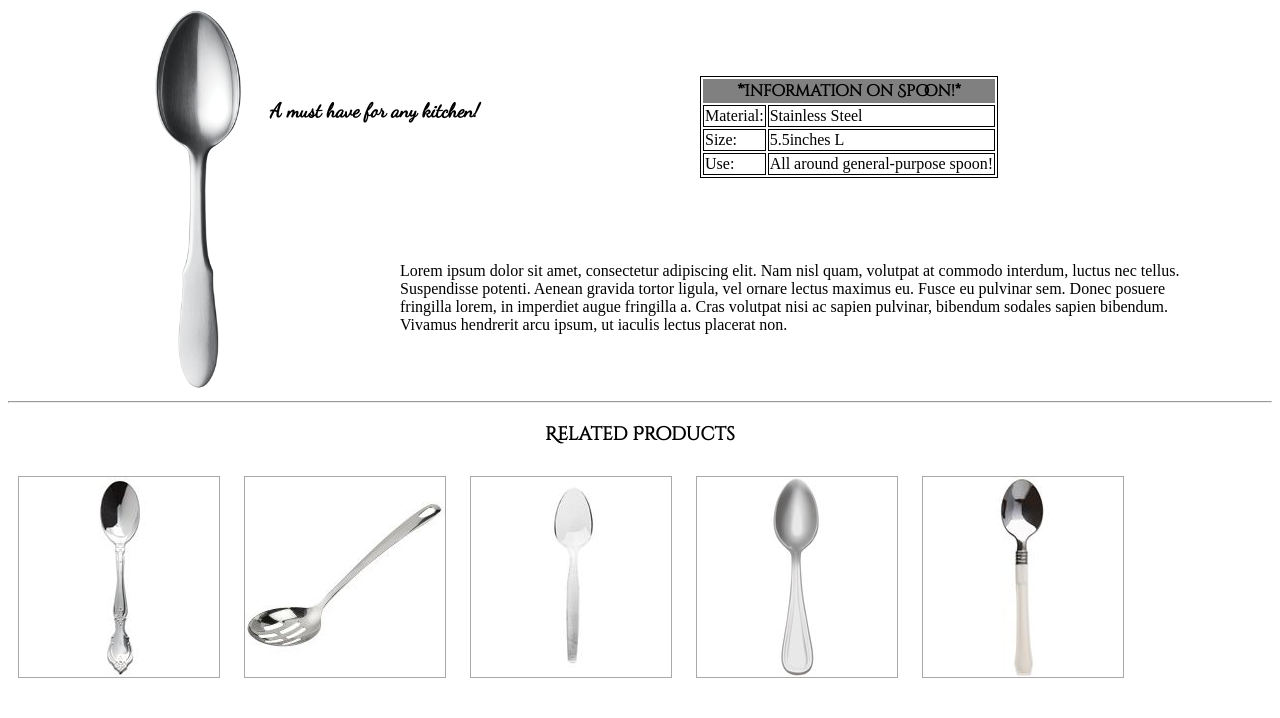
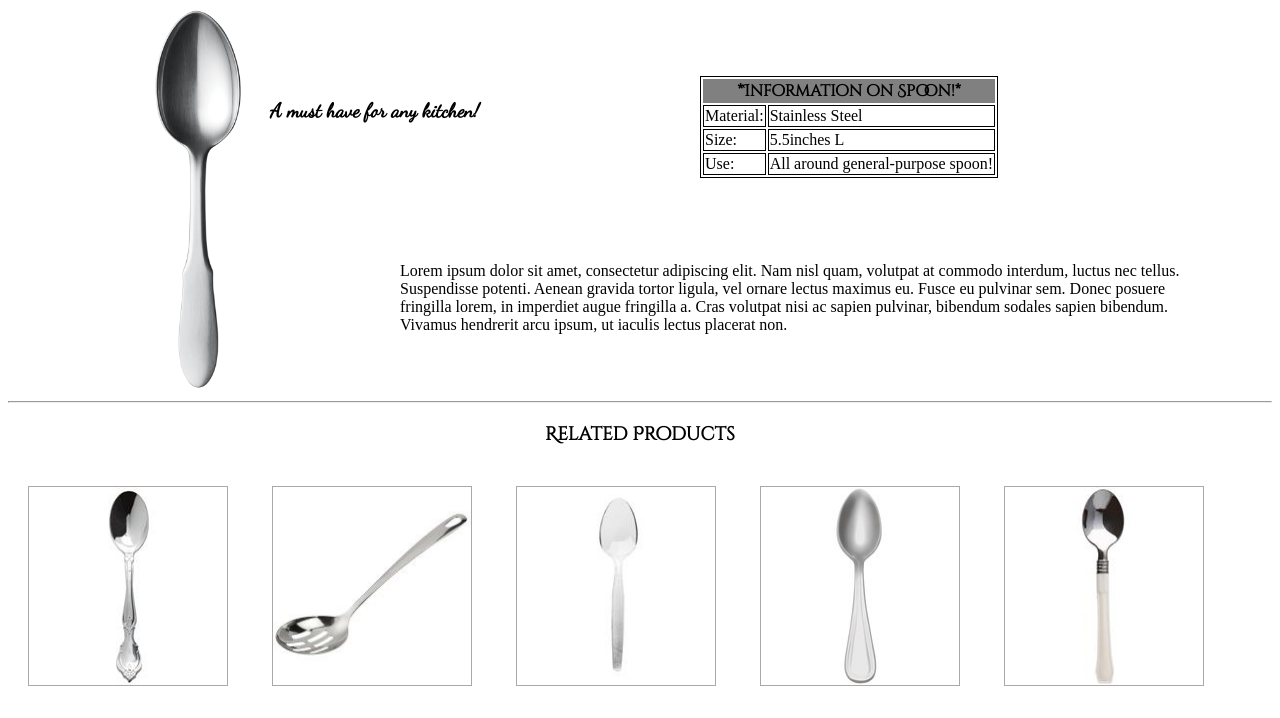
Before and after one commit to AddisonNishijima/spoon, a plain HTML site: page index.html in a window 1280 px wide. Shown: the part 104-822 px from the top of the page. Drawn offline with Linux system fonts and the light colour scheme.

Commit message:
adjust margin on related images

```diff
--- a/css/styles.css
+++ b/css/styles.css
@@ -1,3 +1,11 @@
+*,
+*::before,
+*::after {
+    -webkit-box-sizing: border-box;
+       -moz-box-sizing: border-box;
+            box-sizing: border-box;
+}
+
 body {
   background-image: url("../img/bg.jpg");
 }
@@ -63,7 +71,7 @@ th::after {
 }
 
 #related img {
-  margin: 10px;
+  margin: 20px;
   display: inline-block;
   height: 200px;
   width: 200px;
```
